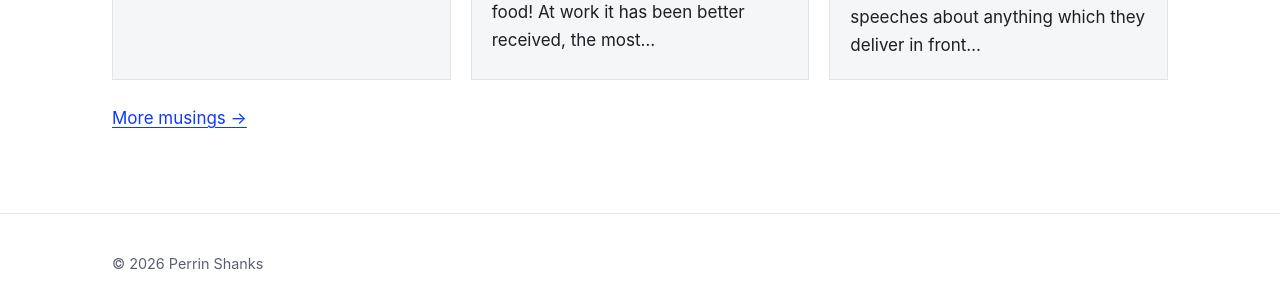
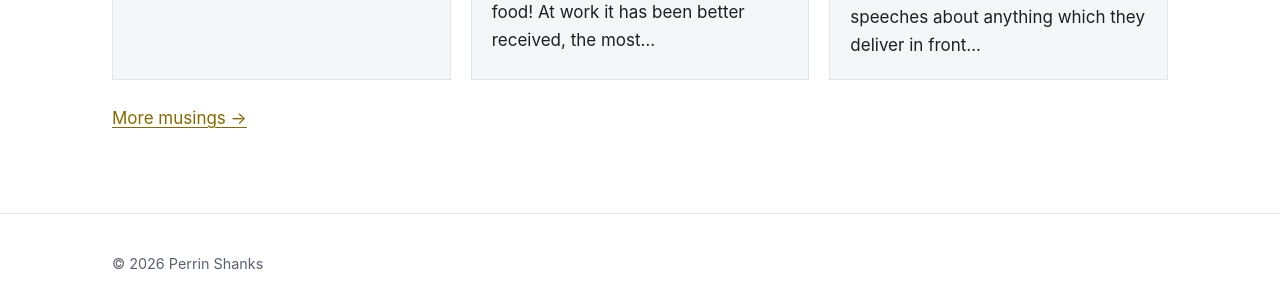
Before and after one commit to PerrinShanks-Cogito/discerninglearning, a Jekyll site: the page built from index.html, in a window 1280 px wide. Shown: the part 1667-1967 px from the top of the page. Built offline with Jekyll 4.4.1, drawn with Linux system fonts in a browser that asks for light colours.

Commit message:
Replace the leftover blue accent with gold to match the hero yellow
Links, buttons, the current menu item, card hovers and quote borders used
#113af5 from the old WordPress theme. Light mode now uses dark gold
#866a00 (5.2:1 on white, readable as link text); dark mode uses the hero
yellow #fff952.

Co-Authored-By: Claude Opus 5.5 <noreply@anthropic.com>
Claude-Session: https://claude.ai/code/session_01J28kZMf9iegQBC2ZFuixpa

```diff
--- a/assets/css/main.scss
+++ b/assets/css/main.scss
@@ -7,7 +7,7 @@
   --text: #1d1f24;
   --muted: #5b6070;
   --border: #e1e4ea;
-  --accent: #113af5;
+  --accent: #866a00;      /* dark gold: links and buttons; 5.2:1 on white */
   --accent-text: #ffffff;
   --hero-bg: #14161c;
   --hero-text: #fff952;
@@ -23,8 +23,8 @@
     --text: #e8eaee;
     --muted: #a0a6b4;
     --border: #2c3039;
-    --accent: #7d95ff;
-    --accent-text: #0d1020;
+    --accent: #fff952;    /* the hero yellow */
+    --accent-text: #14161c;
     --hero-bg: #0b0c0f;
   }
 }
```
